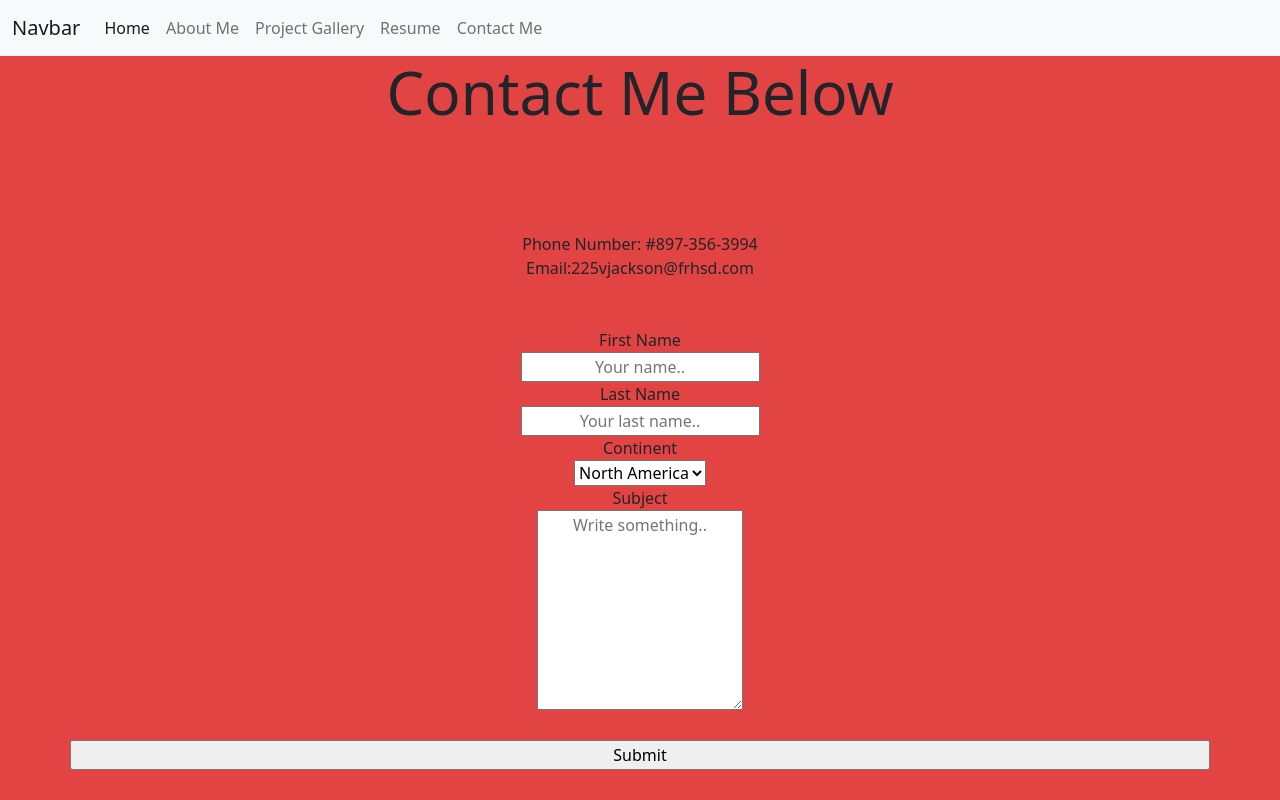
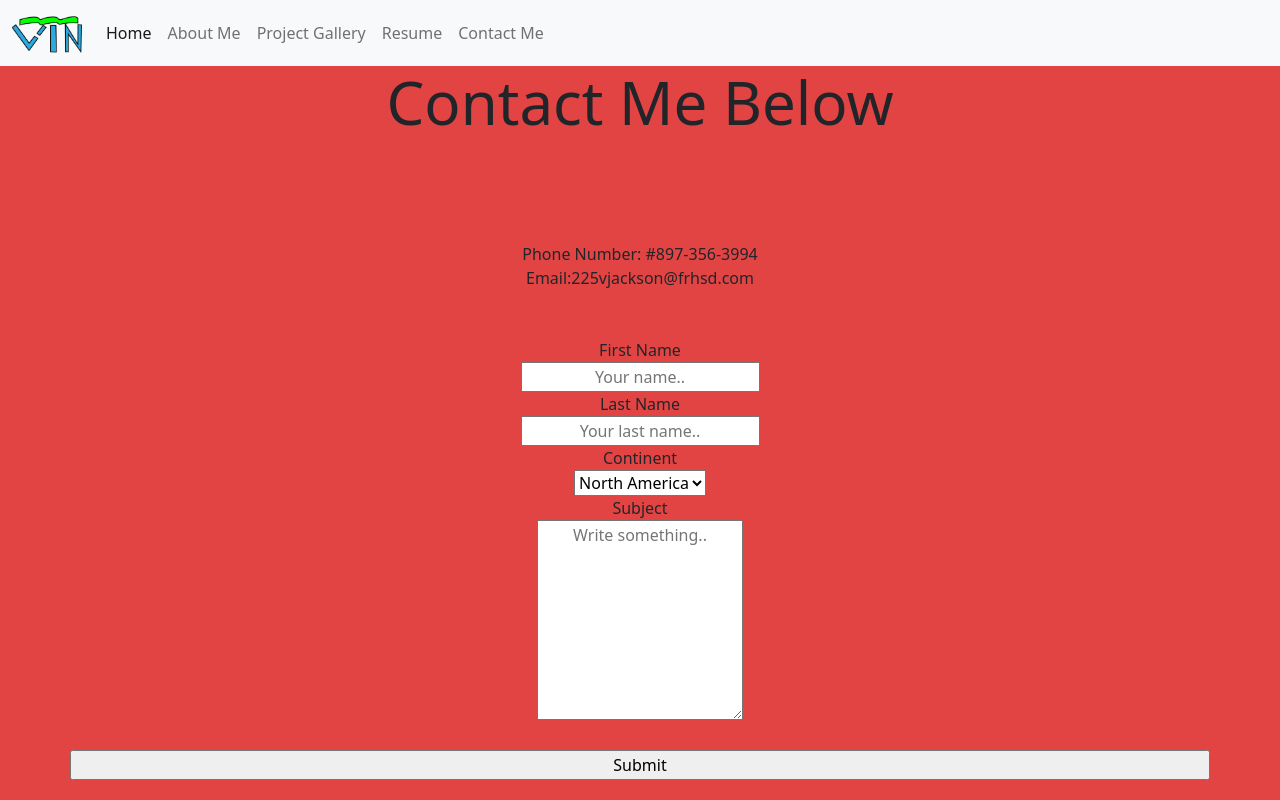
Before and after one commit to VincentJ6/Portfolio, a plain HTML site: page contact.html in a window 1280 px wide. Drawn offline with nearby package versions, Linux system fonts and the light colour scheme.

Commit message:
added smth

```diff
--- a/contact.html
+++ b/contact.html
@@ -18,11 +18,13 @@
 
 
 
+
   <script src="https://cdn.jsdelivr.net/npm/bootstrap@5.2.3/dist/js/bootstrap.bundle.min.js" integrity="sha384-kenU1KFdBIe4zVF0s0G1M5b4hcpxyD9F7jL+jjXkk+Q2h455rYXK/7HAuoJl+0I4" crossorigin="anonymous"></script>
-
   <nav class="navbar navbar-expand-lg navbar-light bg-light">
     <div class="container-fluid">
-    <a class="navbar-brand" href="#">Navbar</a>
+      <a class="navbar-brand" href="index.html">
+        <img src="images/logo.png" alt="" width="70" height="40">
+      </a>
       <button class="navbar-toggler" type="button" data-bs-toggle="collapse" data-bs-target="#navbarSupportedContent" aria-controls="navbarSupportedContent" aria-expanded="false" aria-label="Toggle navigation">
         <span class="navbar-toggler-icon"></span>
       </button>
@@ -49,6 +51,7 @@
       </div>
     </div>
   </nav>
+
 
 
 
@@ -112,7 +115,7 @@ Email:225vjackson@frhsd.com
       <label for="subject">Subject</label>
     </div>
     <div class="col-75">
-      <textarea id="subject" name="subject" placeholder="Write something.." style="height:200px"></textarea>
+      <textarea id="subject" name="subject" placeholder="Write something.." style="height:200px" ></textarea>
     </div>
   </div>
   <br>
```
Lines whose indentation alone changed are shown as unchanged.
